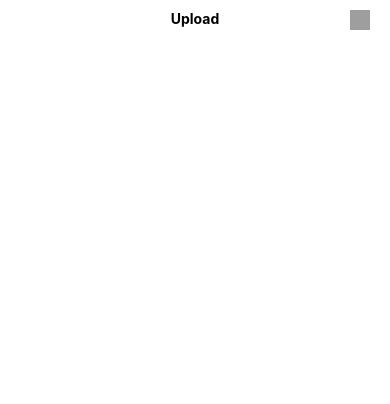
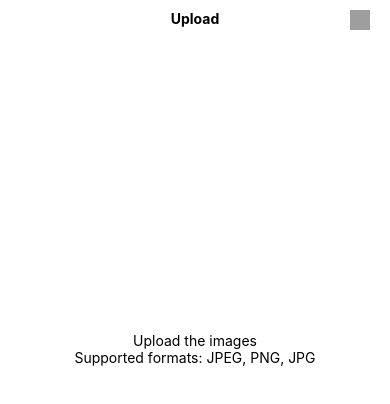
Before and after one commit to SuddalaSankeerthana/connect-mobile, a React Native app in the folder ConnectAppMobile/: screen / in a window 390 px wide. Shown: the top 404 px of the page. Built offline with nearby package versions, Linux system fonts and the light colour scheme; grey boxes are pictures that could not be loaded.

Commit message:
Add texts for the screen

```diff
--- a/ConnectAppMobile/src/screens/UploadPostScreen.tsx
+++ b/ConnectAppMobile/src/screens/UploadPostScreen.tsx
@@ -15,6 +15,10 @@ export const UploadPostScreen = () => {
         style={styles.uploadIcon}
         source={require('../assets/upload-icon.png')}
       />
+      <Text style={styles.uploadImageText}>Upload the images</Text>
+      <Text style={styles.supportedFormatsText}>
+        Supported formats: JPEG, PNG, JPG
+      </Text>
     </View>
   );
 };
```
